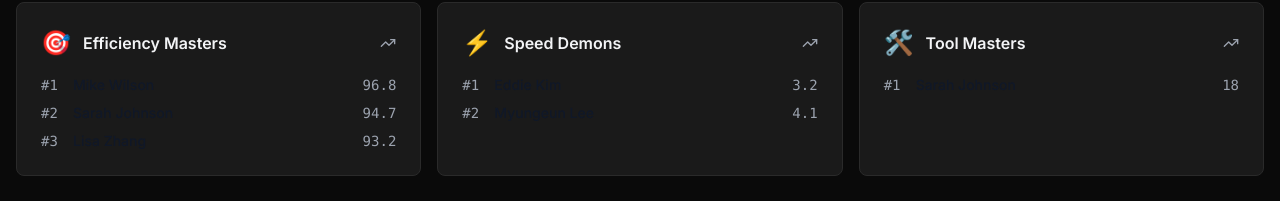
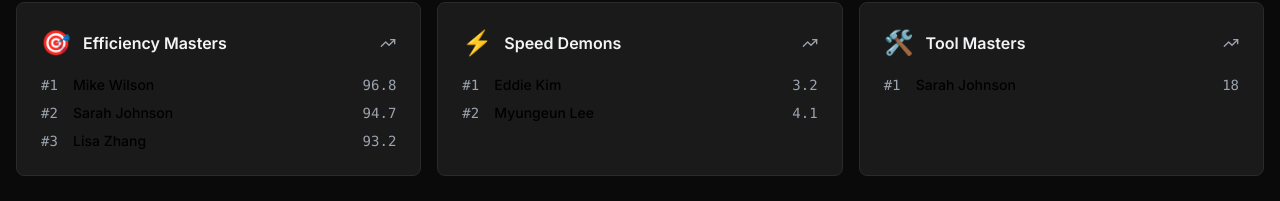
Before and after one commit to mylee04/claude-arena, a React (Vite) app in the folder frontend/: page / in a window 1280 px wide. Shown: the part 409-610 px from the top of the page. Built offline with nearby package versions, Linux system fonts and the light colour scheme.

Commit message:
Improve: Make usernames pure black in light mode for better visibility

```diff
--- a/frontend/src/components/pages/Dashboard.tsx
+++ b/frontend/src/components/pages/Dashboard.tsx
@@ -82,7 +82,7 @@ const Dashboard: React.FC = () => {
                     <div key={entry.userId} className="flex items-center justify-between text-sm">
                       <div className="flex items-center gap-2">
                         <span className="text-muted font-mono w-6">#{entry.rank}</span>
-                        <span className="font-medium text-gray-900 dark:text-gray-300">
+                        <span className="font-medium text-black dark:text-gray-300">
                           {entry.displayName}
                         </span>
                       </div>
```
